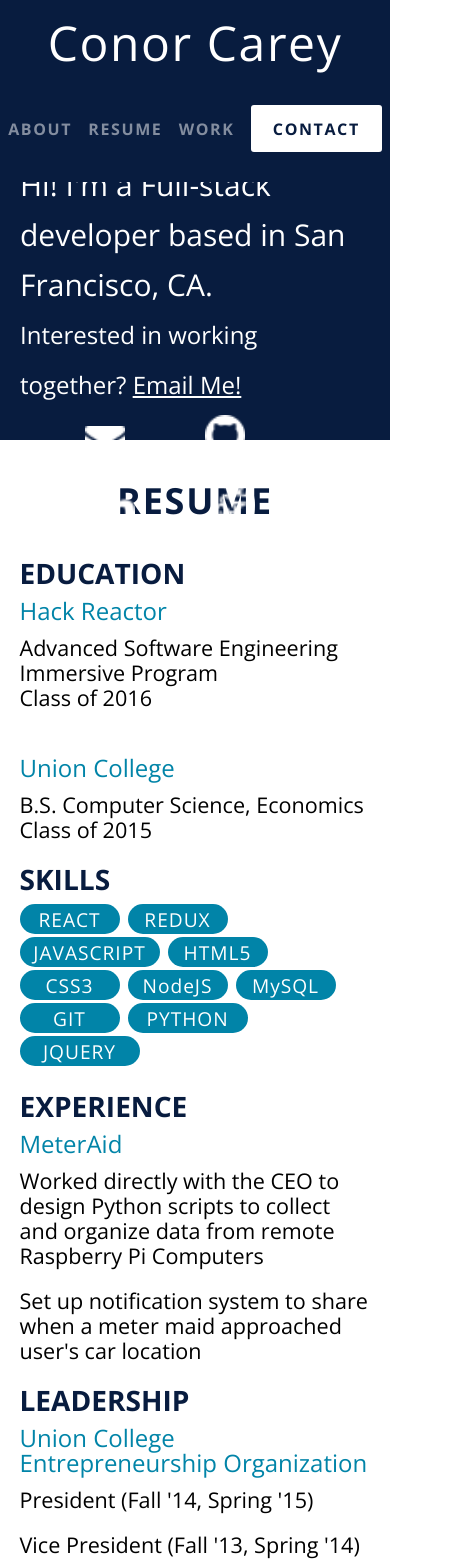
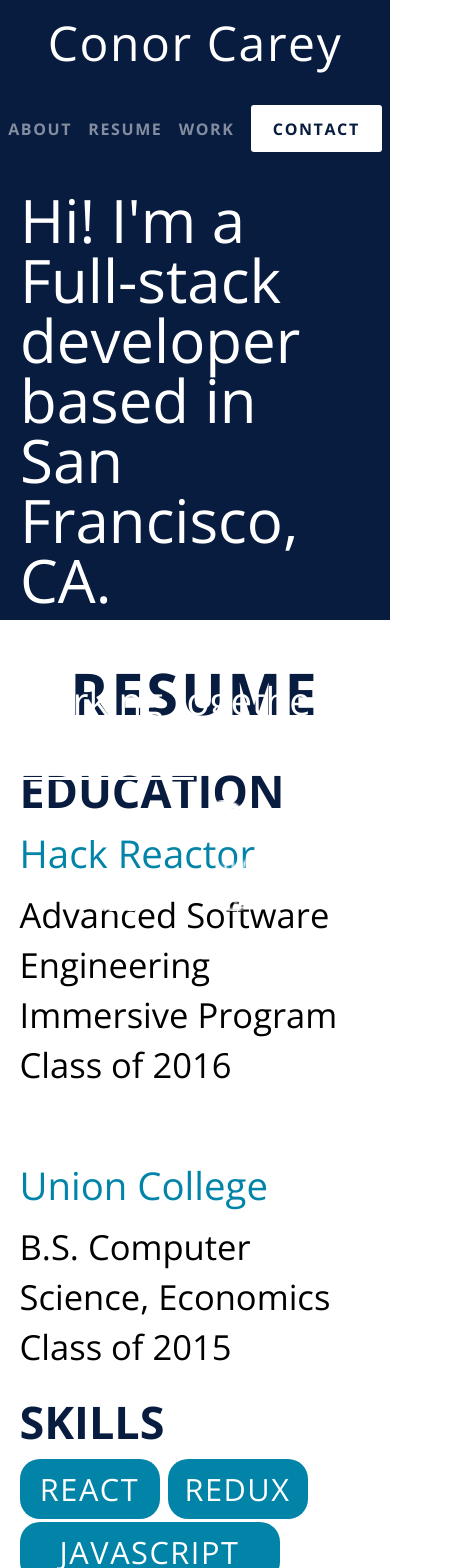
Before and after one commit to ccarey221/conorsportfolio, a React app: page / in a window 390 px wide. Shown: the top 1568 px of the page, 469 px wide, since content can reach past the window. Built offline with nearby package versions, Linux system fonts and the light colour scheme.

Commit message:
mobile friendly design

```diff
--- a/src/Components/Body/ReusableComponents/bubbleComponent.css
+++ b/src/Components/Body/ReusableComponents/bubbleComponent.css
@@ -27,19 +27,16 @@
 
 @media only screen and (max-width: 950px) {
   .bubble, .mediumBubble, .largeBubble, .workBubble, .mediumWorkBubble, .largeWorkBubble {
-    width: 100px;
+    width: 140px;
+    height: 60px;
   }
 
   .mediumBubble, .mediumWorkBubble {
-    width: 120px;
+    width: 180px;
   }
 
   .largeBubble, .largeWorkBubble {
-    width: 140px;
-  }
-
-  .reactRouter {
-    height: 60px;
+    width: 260px;
   }
 }
 
--- a/src/Components/Body/body.css
+++ b/src/Components/Body/body.css
@@ -215,24 +215,30 @@ CSS for the CONTACT section
 
   .about, .work, .education, .contact {
     font-family: 'Open Sans', sans-serif;
-    font-size: 1.5em;
+    font-size: 2.4em;
   }
 
   .educationContainer, .workContainer, .contactContainer {
     margin: 48px 5%;
+    line-height: 50px;
   }
 
   .aboutContainer {
     padding: 20px;
+    line-height: 60px;
   }
 
   .about {
-    height: 300px;
-    margin-top: 140px;
+    height: 450px;
+    margin-top: 170px;
+  }
+
+  .contactContainer p {
+    line-height: 60px;
   }
 
   .initialLine {
-    font-size: 30px;
+    font-size: 60px;
   }
 }
 
@@ -252,11 +258,12 @@ CSS for the CONTACT section
 
   .about, .work, .education, .contact {
     font-family: 'Open Sans', sans-serif;
-    font-size: 1.5em;
+    font-size: 1.7em;
   }
 
   .educationContainer, .workContainer, .contactContainer {
     margin: 48px 5%;
+    line-height: 50px;
   }
 
   .aboutContainer {
```
